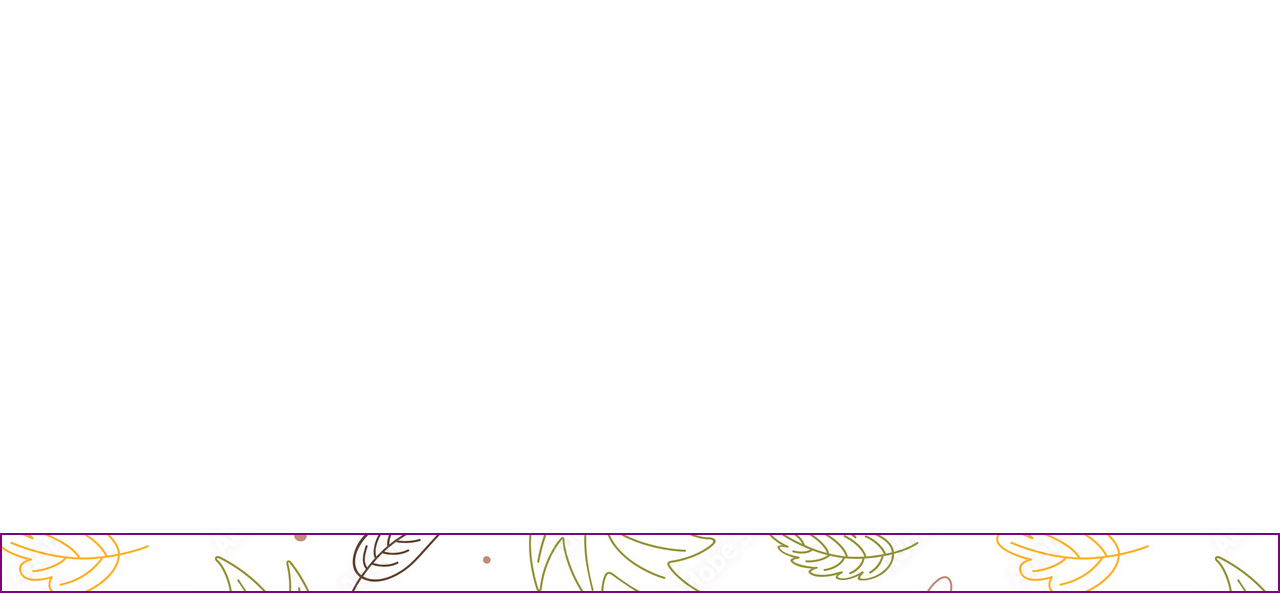
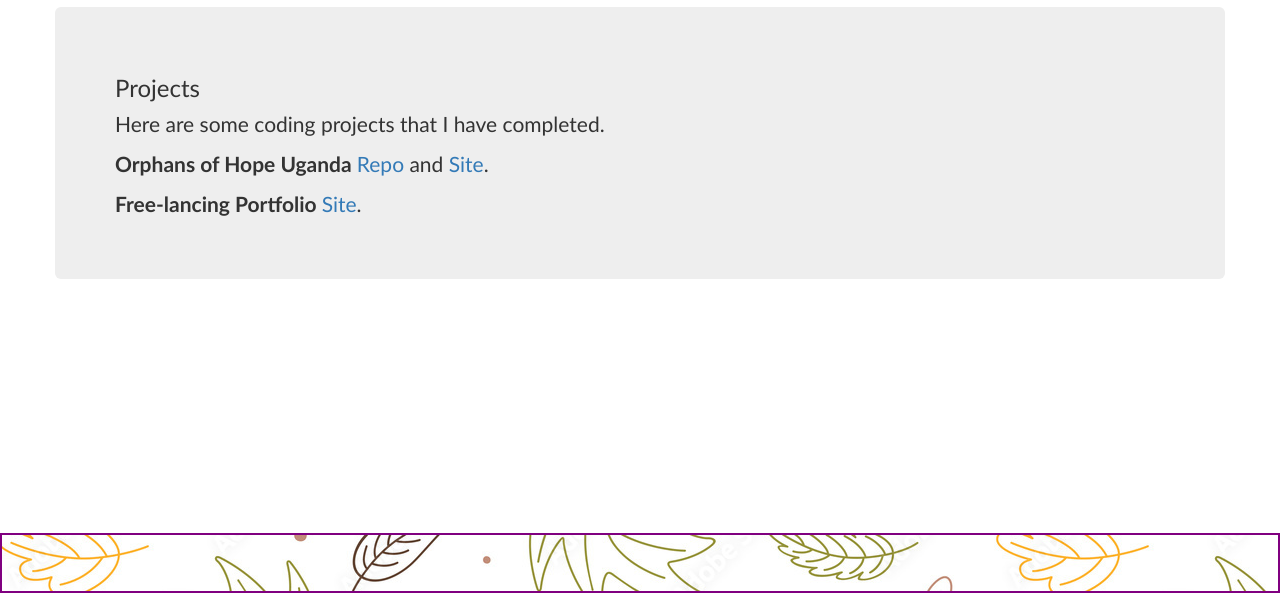
Before and after one commit to hfung8/teachingPortfolio, a website: page public/projects.html in a window 1280 px wide. Shown: the part 207-800 px from the top of the page. Drawn offline with nearby package versions, Linux system fonts and the light colour scheme.

Commit message:
added orphans of hope uganda and free lancing portfolio

```diff
--- a/public/projects.html
+++ b/public/projects.html
@@ -49,6 +49,14 @@
         </ul>
       </div>
     </div>
+    <div class="container-fluid py-5">
+      <div class="jumbotron container">
+          <h3>Projects</h3>
+          <p>Here are some coding projects that I have completed.</p>
+          <p><b>Orphans of Hope Uganda </b><a href="https://github.com/hfung8/OHU">Repo</a> and <a href="https://hfung8.github.io/OHU/">Site</a>.</p>
+          <p><b>Free-lancing Portfolio </b><a href="https://hfung8.github.io/portfolio_hf/">Site</a>.</p>
+      </div>
+  </div>
 
 </body>
 <div class="container-fluid footer">
```
